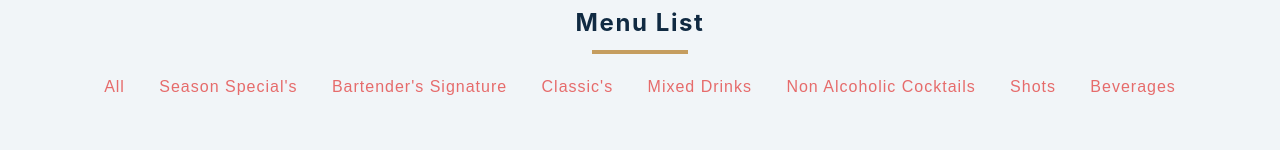
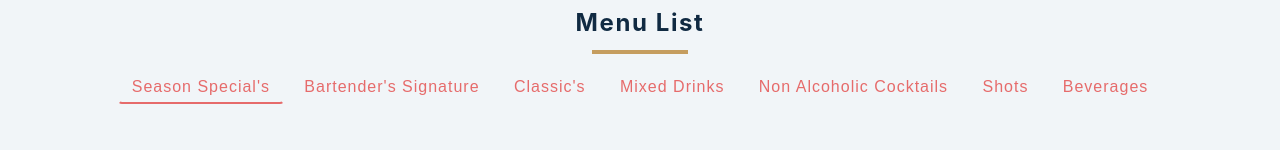
Before and after one commit to lipecayres/restaurant-table-menu, a React (Create React App) app: page / in a window 1280 px wide. Shown: the part 264-414 px from the top of the page. Built offline with nearby package versions, Linux system fonts and the light colour scheme.

Commit message:
filtering first access to show menu's from first menu hook

```diff
--- a/src/App.js
+++ b/src/App.js
@@ -1,13 +1,13 @@
 /* eslint-disable no-undef */
 
-import React, { useState } from 'react';
+import React, { useState, useEffect } from "react";
 
 import Menu from "./components/Menu";
 import Categories from "./components/Categories";
 import items from "./data";
 import logo from "./images/logo.jpg";
 
-const allCategories = ["all", ...new Set(items.map((item) => item.category))];
+const allCategories = [...new Set(items.map((item) => item.category))];
 
 function App() {
   const [menuItems, setMenuItems] = useState(items);
@@ -16,11 +16,16 @@ function App() {
   // eslint-disable-next-line no-unused-vars
   const [categories, setCategories] = useState(allCategories);
 
+  useEffect(() => {
+    // On component mount, filter items by the first category
+    filterItems(allCategories[0]);
+  }, []);
+
   const filterItems = (category) => {
     setActiveCategory(category);
 
-    if (category === "all") {
-      setMenuItems(items);
+    if (category === undefined) {
+      setMenuItems(allCategories[0]);
       return;
     }
 
```
